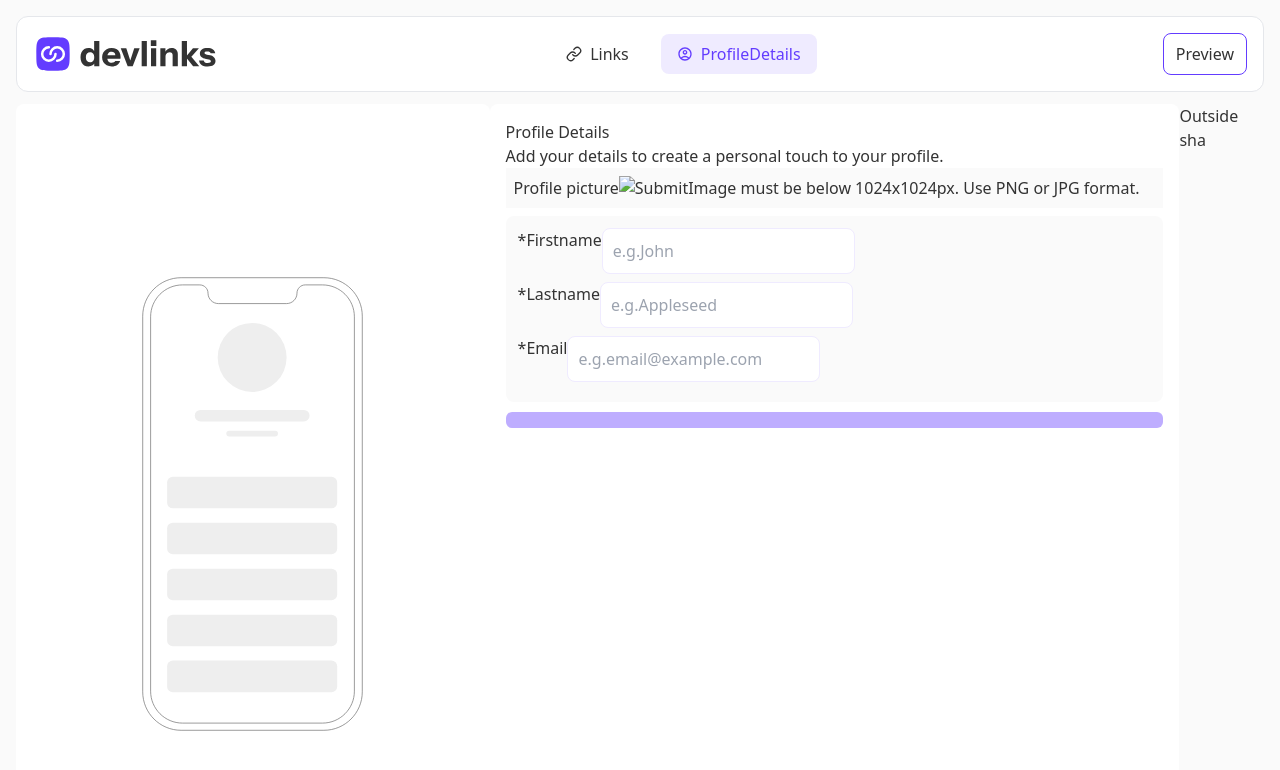
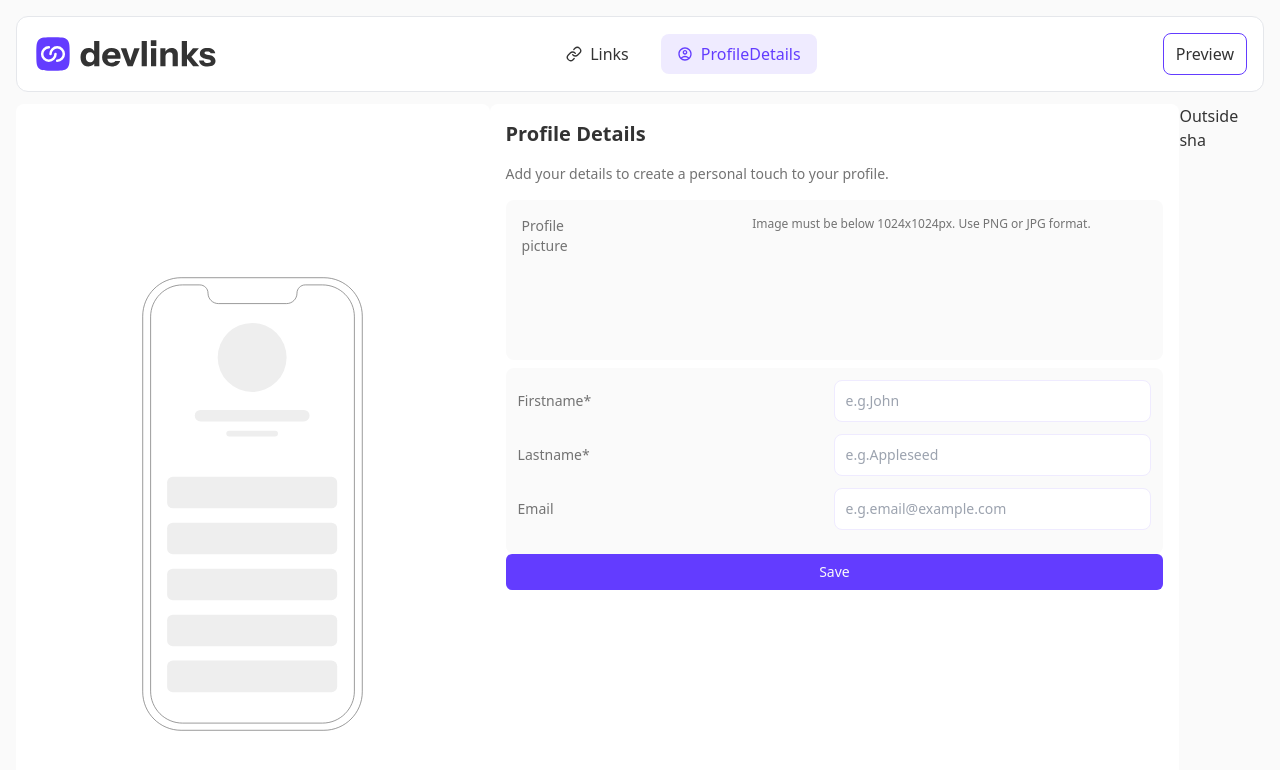
Before and after one commit to Dotjos/link-sharing-app, a React (Vite) app: page /profilePage in a window 1280 px wide. Shown: the top 770 px of the page. Built offline with nearby package versions, Linux system fonts and the light colour scheme.

Commit message:
ProfilePage

```diff
--- a/package.json
+++ b/package.json
@@ -10,6 +10,7 @@
     "preview": "vite preview"
   },
   "dependencies": {
+    "@reduxjs/toolkit": "^2.0.1",
     "react": "^18.2.0",
     "react-dom": "^18.2.0",
     "react-icons": "^5.0.1",
--- a/src/Components/AddLink.jsx
+++ b/src/Components/AddLink.jsx
@@ -1,21 +1,18 @@
 import Input from "./Input";
+import Option from "./Option";
 
 function AddLink (){
   return (
-    <div className="bg-whiteFA rounded-lg p-3 my-3 ">
+    <div draggable={true} className="bg-whiteFA rounded-lg p-3 my-3">
     <div className="flex justify-between">
-      <span>Link #1</span>
+      <span>Link #{}</span>
       <button>Remove</button>
     </div>
 
     <div>
       <label htmlFor="">
        <select id="">
-         <option>1</option>
-         <option>2</option>
-         <option>3</option>
-         <option>3</option>
-         <option>6</option>
+         <Option value="github" src="icon-github.svg" platform="Github"/>
          </select>
       </label>
     </div>
--- /dev/null
+++ b/src/Components/ImageInput.jsx
@@ -0,0 +1,62 @@
+import { useEffect, useState } from 'react';
+const imageMimeType = /image\/(png|jpg|jpeg)/i;
+
+function ImageInput (){
+  const [file, setFile] = useState(null);
+  const [fileDataURL, setFileDataURL] = useState(null);
+
+  const changeHandler = (e) => {
+    const file = e.target.files[0];
+    if (!file.type.match(imageMimeType)) {
+      alert("Image mime type is not valid");
+      return;
+    }
+    setFile(file);
+  }
+  useEffect(() => {
+    let fileReader, isCancel = false;
+    if (file) {
+      fileReader = new FileReader();
+      fileReader.onload = (e) => {
+        const { result } = e.target;
+        if (result && !isCancel) {
+          setFileDataURL(result)
+        }
+      }
+      fileReader.readAsDataURL(file);
+    }
+    return () => {
+      isCancel = true;
+      if (fileReader && fileReader.readyState === 1) {
+        fileReader.abort();
+      }
+    }
+
+  }, [file]);
+
+  return (
+    <>
+      <form>
+        <p>
+          <input
+            type="file"
+            id='image'
+            accept='.png, .jpg, .jpeg'
+            onChange={changeHandler}
+            className='cursor-pointer h-32 w-full opacity-0'
+          />
+        </p>
+
+      </form>
+      {fileDataURL ?
+        <p className="img-preview-wrapper border w-full">
+          {
+            <img src={fileDataURL} alt="preview" className='' width="100" height="100" />
+          }
+        </p> : null}
+    </>
+  );
+        }
+
+
+  export default ImageInput;
--- a/src/Components/Input.jsx
+++ b/src/Components/Input.jsx
@@ -1,10 +1,10 @@
 
 function Input ({type,label,placeholder,id,asteriks}){
   return (
-    <label className="md:flex md:w-full" htmlFor={id}>
-        <span className="">{asteriks&&"*"}{label}</span>
-    <input type={type} id={id} placeholder={placeholder} className="p-2.5 w-full md:w-3/4 mb-2 bg-white rounded-lg border focus:outline-none focus:ring-1 focus:ring-offset-2 border-LavenderMist"/>
-    </label>
+    <div className="md:flex justify-between items-center mb-3">
+     <label className="" htmlFor={id}>{label}{asteriks&&"*"}</label>
+      <input type={type} id={id} placeholder={placeholder} className="flex my-1 md:my-0 p-2.5 w-full  md:w-2/4 mb-2 focus:outline-none focus:border-NeonBlue focus:shadow-MaximumBluePurple focus:shadow bg-white rounded-lg border border-LavenderMist"/>
+    </div>
   );
 }
 
--- /dev/null
+++ b/src/Components/Option.jsx
@@ -0,0 +1,11 @@
+
+function Option ({platform,value}){
+  return (
+    <option value={value} className="flex w-full gap-4">
+
+    </option>
+
+  );
+}
+
+export default Option;
--- a/src/Pages/Profile/LinkPage/Page.jsx
+++ b/src/Pages/Profile/LinkPage/Page.jsx
@@ -1,16 +1,12 @@
 import { useState } from "react";
 import SaveButton from "../../../Components/SaveButton";
 import StartLnkPage from "../../../Components/StartLnkPage";
-import AddLink from "../../../Components/AddLink";
 
 function Page() {
-  const [links, setLinks] = useState([]);
-  const [click,setClick]=useState(false)
-  const [noClick,setNoClicks]=useState(0)
+    const [click,setClick]=useState(false)
+
   function handleClick(){
   setClick(true)
-  setNoClicks((prev)=>prev+1)
-  setLinks([...links, <AddLink key={noClick} />]);
 }
 
   return (
@@ -27,9 +23,11 @@ function Page() {
             + Add new link
           </button>
          {!click&&<StartLnkPage/>}
-         {links}
+
         </div>
-          <SaveButton active={click}/>
+        <div className="p-5">
+          <SaveButton active={click} small={true} text="Save"/>
+        </div>
     </div>
   );
 }
--- a/src/Pages/Profile/ProfilePage.jsx
+++ b/src/Pages/Profile/ProfilePage.jsx
@@ -1,21 +1,24 @@
+import ImageInput from "../../Components/ImageInput";
 import Input from "../../Components/Input";
 import SaveButton from "../../Components/SaveButton";
+import {  IoImageOutline } from "react-icons/io5";
 
 function ProfilePage() {
-  return <div className="bg-white w-full  rounded-lg p-4 lg:w-7/12">
-    <h1>Profile Details</h1>
-    <p>Add your details to create a personal touch to your profile.</p>
-    <div className="bg-whiteFA p-2 mb-2 grid md:flex">
+
+  return <div className="bg-white w-full text-Nickel  text-sm rounded-lg p-4 lg:w-7/12">
+    <h1 className="text-xl font-bold text-DarkCharcoal">Profile Details</h1>
+    <p className="my-4">Add your details to create a personal touch to your profile.</p>
+    <div className="bg-whiteFA p-4 mb-2 grid md:flex justify-between rounded-lg">
       <h1>Profile picture</h1>
-      <input type="image"/>
-      <span>Image must be below 1024x1024px. Use PNG or JPG format.</span>
+      <ImageInput/>
+      <p className="text-xs w-full">Image must be below 1024x1024px. Use PNG or JPG format.</p>
     </div>
-    <form className="bg-whiteFA grid p-3 w-full justify-between rounded-lg">
+    <form className="bg-whiteFA grid p-3 w-full rounded-lg">
       <Input type="text" label="Firstname" asteriks={true} id="Firstname" placeholder="e.g.John"/>
       <Input type="text" label="Lastname" asteriks={true} id="Lastname" placeholder="e.g.Appleseed"/>
-      <Input type="mail" label="Email" asteriks={true} id="Email" placeholder="e.g.email@example.com"/>
+      <Input type="mail" label="Email" asteriks={false} id="Email" placeholder="e.g.email@example.com"/>
     </form>
-      <SaveButton/>
+      <SaveButton text="Save" active={true}/>
   </div>;
 }
 
--- /dev/null
+++ b/src/Store.js
@@ -0,0 +1,7 @@
+import { configureStore } from '@reduxjs/toolkit'
+// import rootReducer from './reducers'
+
+const store = configureStore({
+//   reducer: rootReducer,
+})
+export default store
```
Also changed, not shown: 1 other file (tests, documents, lock files or other folders).
